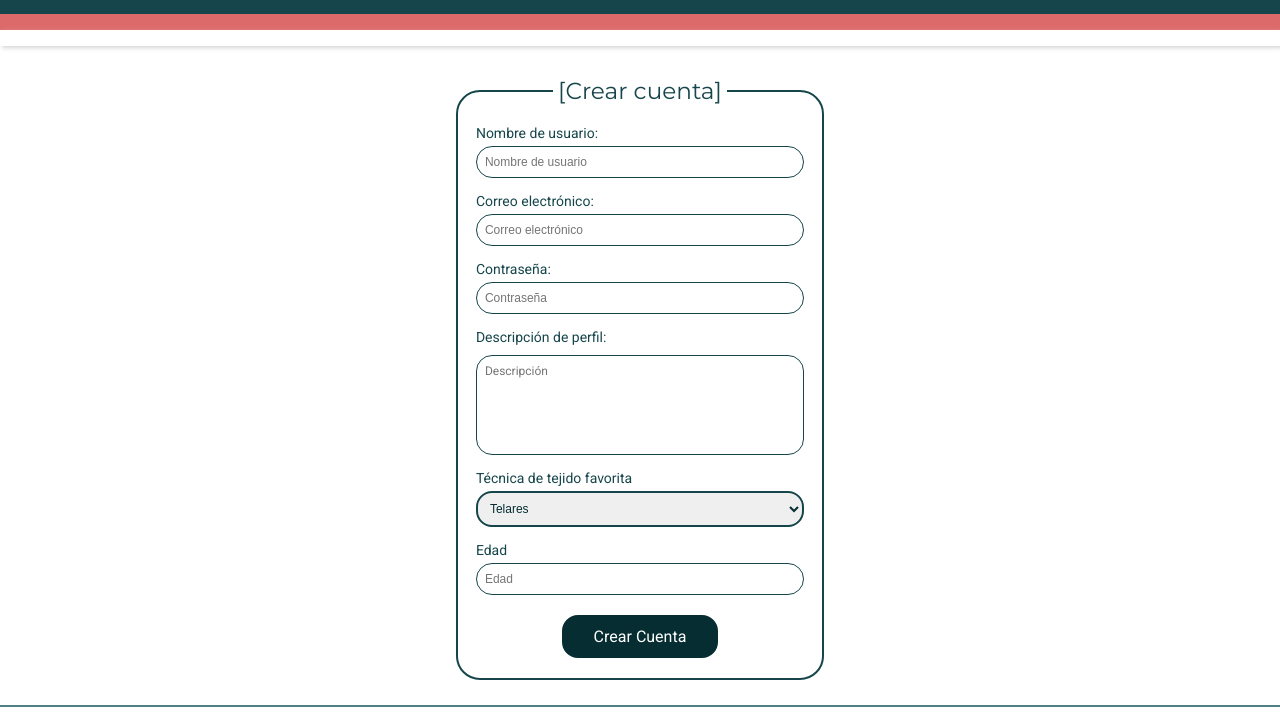
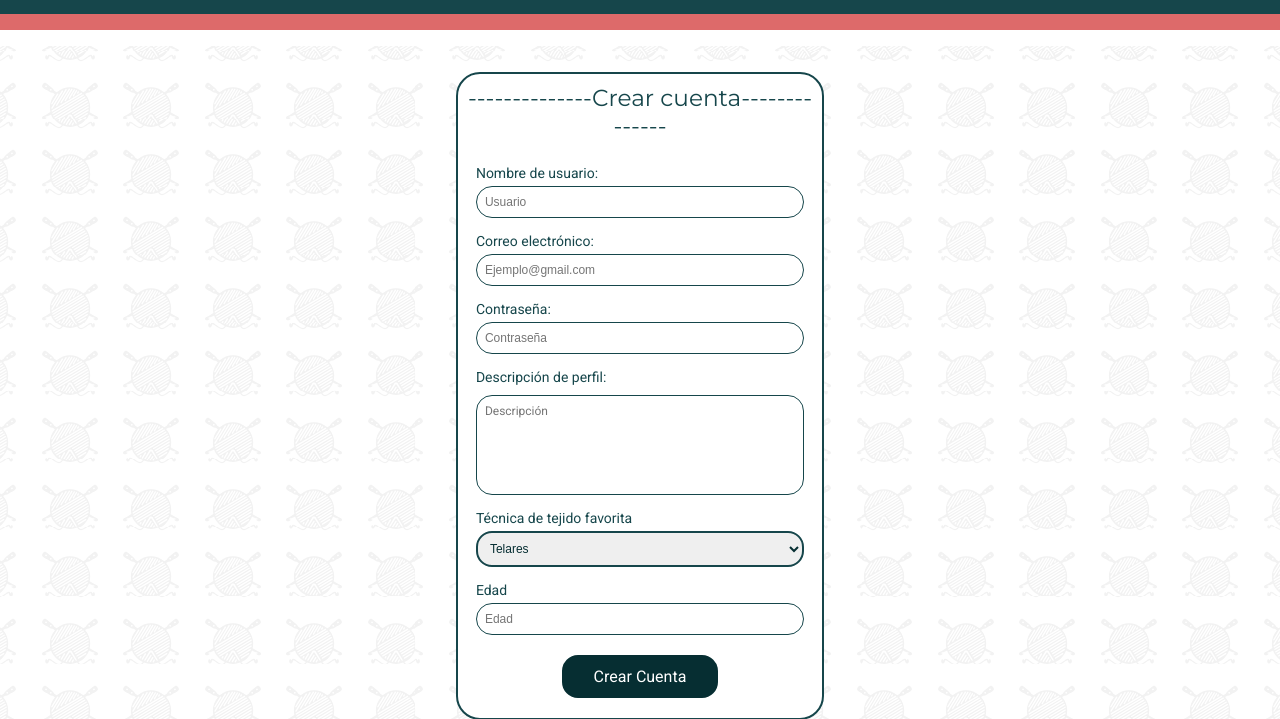
Before and after one commit to LuisMikey22/ProgWeb2025, a plain HTML site: page Sitio-Web/CreateAccount.html in a window 1280 px wide. Shown: the part 96-815 px from the top of the page. Drawn offline with Linux system fonts and the light colour scheme.

Commit message:
Fondo de página con textura

```diff
--- a/Sitio-Web/CSS/Style.css
+++ b/Sitio-Web/CSS/Style.css
@@ -30,16 +30,21 @@
 
 
 body {
+    display: grid;
     height: auto;
     width: 100%;
     max-width: 100%;
     min-width: 100%;
-    display: grid;
     margin: 0;
     padding: 0;
     align-items: center;
     justify-items: center;
     overflow-X: hidden;
+    background-image: url(../images/yarnBackgroundTexture.svg);
+    background-size: auto;
+    background-repeat: repeat;
+    background-position: center;
+    background-attachment: fixed;
 }
 
 header {
@@ -166,7 +171,6 @@ nav {
     width: 100%;
     clear: both;
     background-color: var(--color-white);
-    box-shadow: 2px 2px 4px var(--color-light-grey);
 }
 
 
@@ -568,7 +572,6 @@ footer {
     width: 100%;
     margin: 0;
     padding: 2%;
-    background: url(image/yarnBackground.png);
 }
 
 .create-account-form {
@@ -578,6 +581,11 @@ footer {
     margin: auto;
     padding: 0;
     border-style: none;
+    background-color: var(--color-white);
+    border-style: solid;
+    border-color: var(--color-dark-blue);
+    border-width: 2.5px;
+    border-radius: var(--border-radius-24);
 }
 
 .create-account-fieldset {
@@ -587,29 +595,22 @@ footer {
     max-width: 100%;
     margin: 0;
     padding: 0;
-    background-color: var(--color-white);
-    border-style: solid;
-    border-color: var(--color-dark-blue);
-    border-radius: var(--border-radius-24);
-    border-width: 2.5px;
+    border-style: none;
     text-align: justify;
 }
 
 .create-account-fieldset legend {
     text-align: center;
     margin: auto;
-    border-style: solid;
-    border-color: var(--color-white);
-    border-radius: var(--border-radius-16);
-    border-width: 5px;
+    padding: 10px;
 }
 
 .create-account-fieldset legend::before {
-    content: "[";
+    content: "--------------";
 }
 
 .create-account-fieldset legend::after {
-    content: "]";
+    content: "--------------";
 }
 
 .name-input-container, .email-input-container, .password-input-container, .desc-container, .techniques-options-container,
--- a/Sitio-Web/CreateAccount.html
+++ b/Sitio-Web/CreateAccount.html
@@ -51,12 +51,12 @@
 
                     <div class="name-input-container">
                         <label for="name">Nombre de usuario:</label>
-                        <input id="name" type="text" name="name" placeholder="Nombre de usuario" required>
+                        <input id="name" type="text" name="name" placeholder="Usuario" required>
                     </div>
 
                     <div class="email-input-container">
                         <label for="email">Correo electrónico:</label>
-                        <input id="email" type="email" name="email" placeholder="Correo electrónico" required>
+                        <input id="email" type="email" name="email" placeholder="Ejemplo@gmail.com" required>
                     </div>
 
                     <div class="password-input-container">
@@ -82,8 +82,8 @@
                                 <option value="embroidery">Bordado</option>
                                 <option value="macramé">Macramé</option>
                                 <option value="quilting">Edredón bordado</option>
-                                <option value="patchwork">Manta bordado</option>
-                                <option value="Nålebinding">Nålebinding</option>
+                                <option value="patchwork">Manta bordada</option>
+                                <option value="Nålebinding">Tejido Escandinavo (Nålebinding)</option>
                             </optgroup>
                         </select>
                     </div>
```
Also changed, not shown: Sitio-Web/images/yarnBackground.png, Sitio-Web/images/yarnBackgroundTexture.svg (added).
